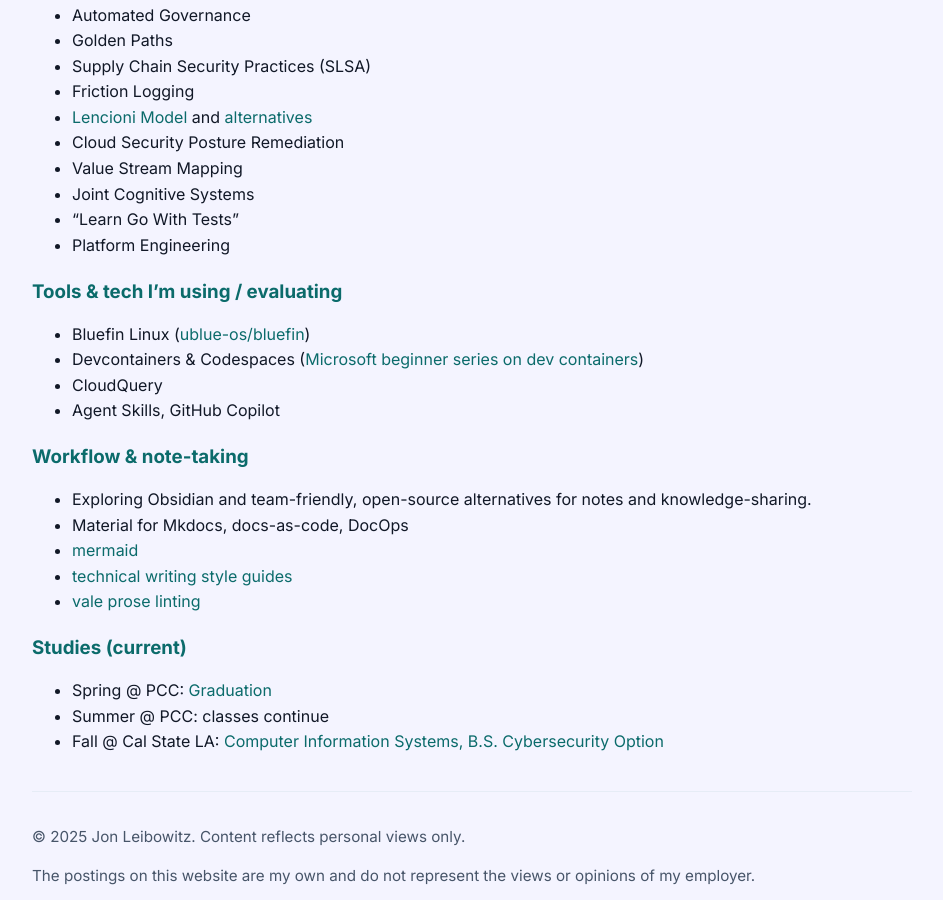
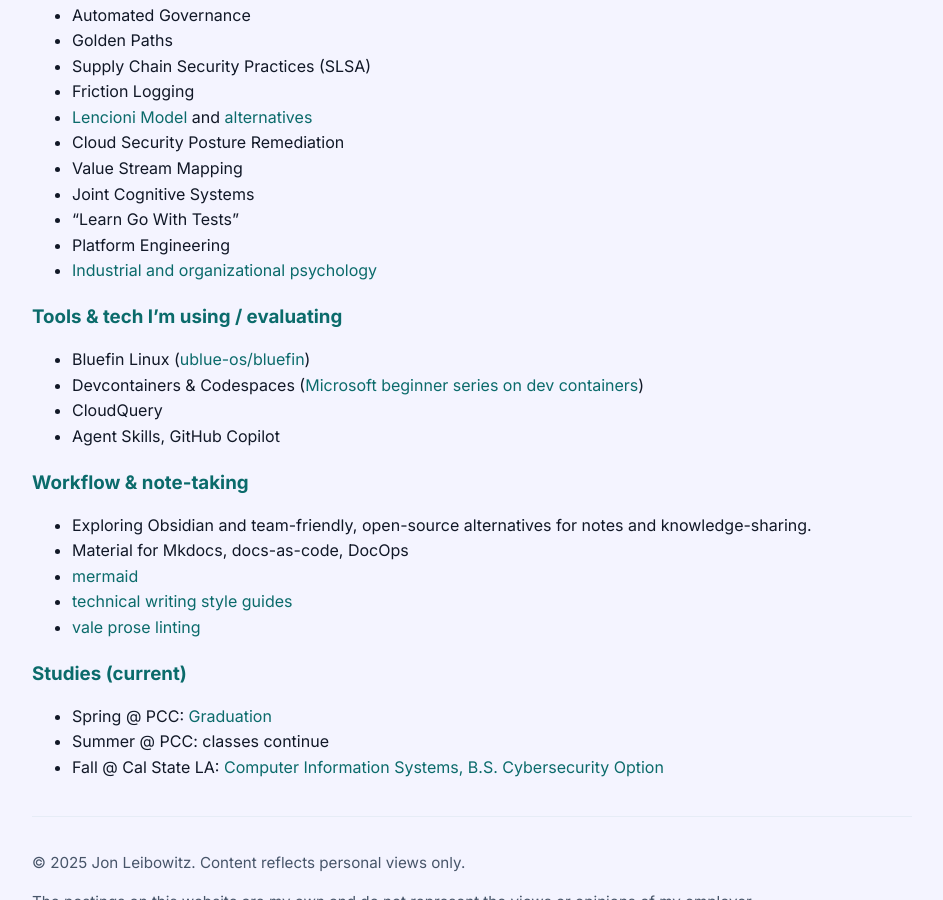
Before and after one commit to jleibowitz-lacpw/jleibowitz-lacpw.github.io, a Jekyll site: the page built from now.md, in a window 1280 px wide and 900 px high, scrolled down 303 px. Shown: the whole window, without its empty margins (168-1111 px from the left). Built offline with Jekyll 4.4.1, drawn with Linux system fonts in a browser that asks for light colours.

Commit message:
Update now.md

```diff
--- a/now.md
+++ b/now.md
@@ -23,6 +23,7 @@
 - Joint Cognitive Systems
 - "Learn Go With Tests"
 - Platform Engineering
+- [Industrial and organizational psychology](https://en.wikipedia.org/wiki/Industrial_and_organizational_psychology)
 
 ### Tools & tech I'm using / evaluating
 
```
